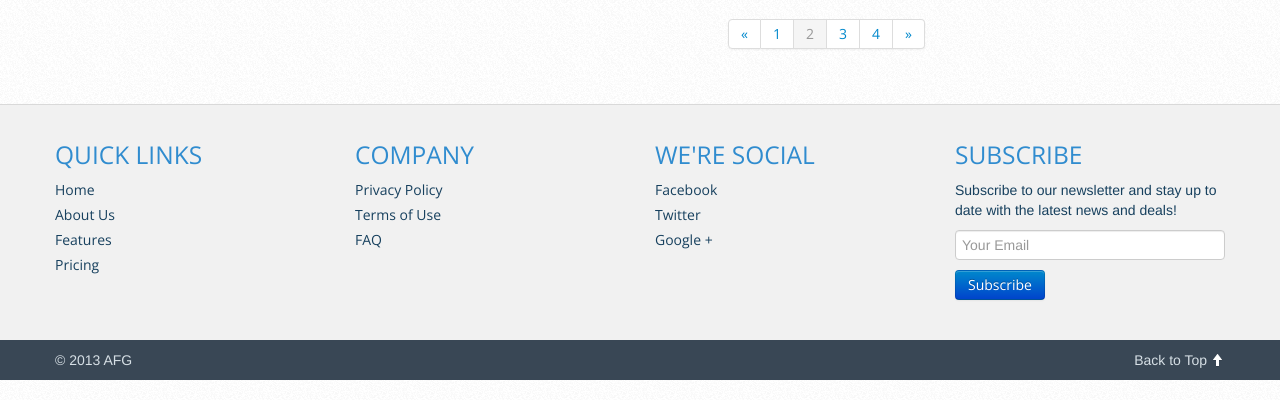
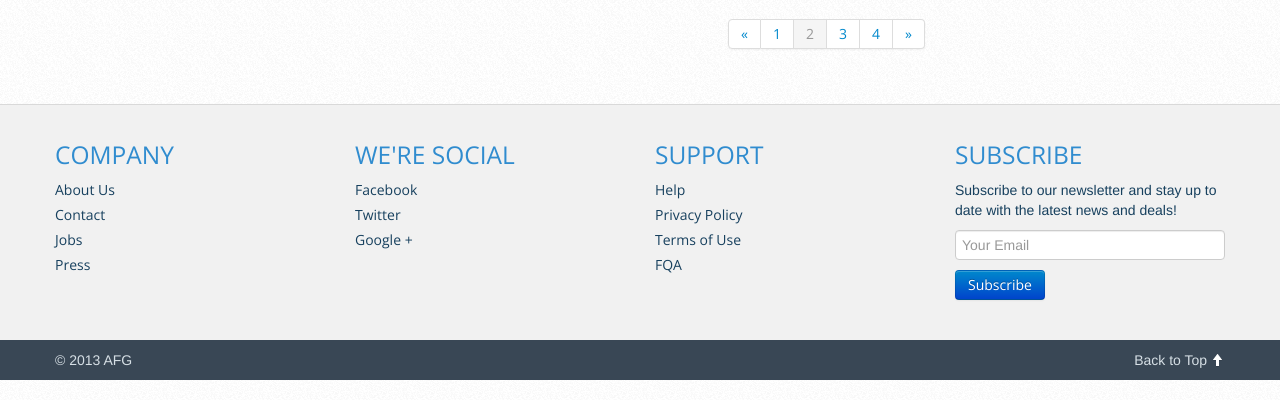
Before and after one commit to tongdha/afg-design, a plain HTML site: page blog.html in a window 1280 px wide. Shown: the part 1513-1913 px from the top of the page. Drawn offline with nearby package versions, Linux system fonts and the light colour scheme.

Commit message:
more changes

```diff
--- a/blog.html
+++ b/blog.html
@@ -203,20 +203,12 @@
 	  <div class="container">
 	    <div class="row">
 		  <div class="span3">
-			<h3>Quick Links</h3>
-			<ul class="animated">
-			  <li><a href="#">Home</a></li>
-			  <li><a href="#">About Us</a></li>
-			  <li><a href="#">Features</a></li>
-			  <li><a href="#">Pricing</a></li>
-			</ul>
-		  </div>
-		  <div class="span3">
 			<h3>Company</h3>
 			<ul class="animated">
-			  <li><a href="#">Privacy Policy</a></li>
-			  <li><a href="#">Terms of Use</a></li>
-			  <li><a href="#">FAQ</a></li>
+			  <li><a href="about.html">About Us</a></li>
+			  <li><a href="contact.html">Contact</a></li>
+			  <li><a href="#">Jobs</a></li>
+			  <li><a href="#">Press</a></li>
 			</ul>
 		  </div>
 		  <div class="span3">
@@ -225,6 +217,15 @@
 			  <li><a href="#">Facebook</a></li>
 			  <li><a href="#">Twitter</a></li>
 			  <li><a href="#">Google &#43;</a></li>
+			</ul>
+		  </div>
+		  <div class="span3">
+			<h3>Support</h3>
+			<ul class="animated">
+			  <li><a href="#">Help</a></li>
+			  <li><a href="#">Privacy Policy</a></li>
+			  <li><a href="#">Terms of Use</a></li>
+			  <li><a href="#">FQA</a></li>
 			</ul>
 		  </div>
 		  <div class="span3">
```
Also changed, not shown: about.html (+13 -12 lines), contact.html (+13 -12 lines).
